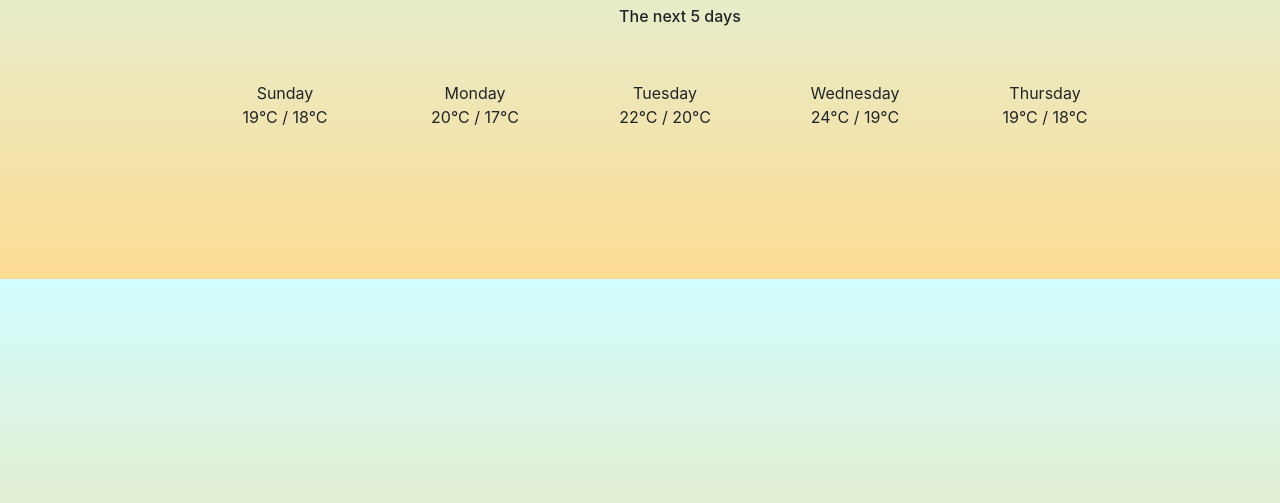
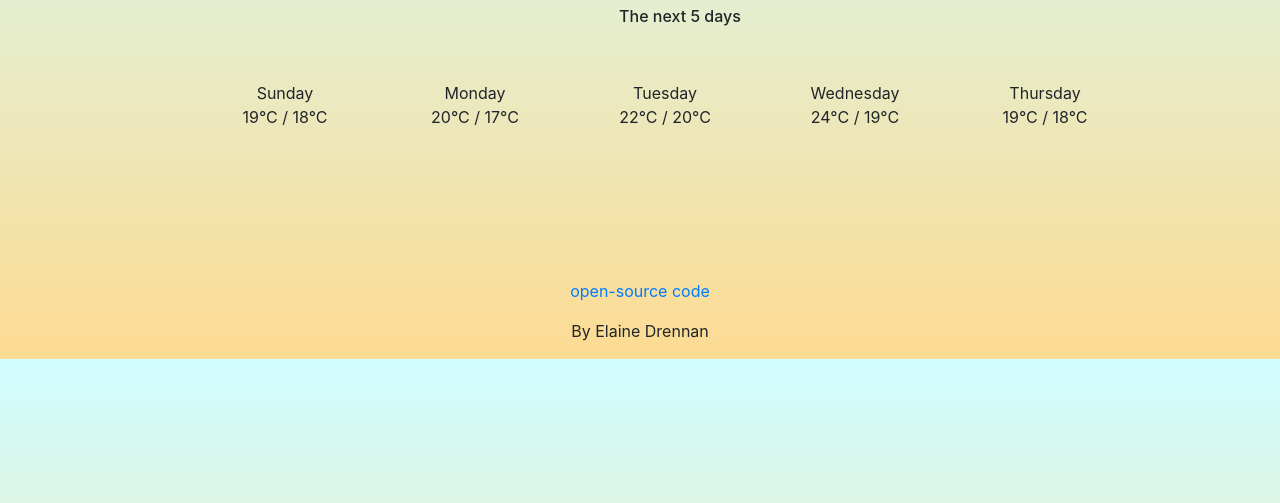
Before and after one commit to ElexisD/Myawesomeproject, a plain HTML site: page project.html in a window 1280 px wide. Shown: the part 271-774 px from the top of the page. Drawn offline with nearby package versions, Linux system fonts and the light colour scheme; no server answers.

Commit message:
added link for Github

```diff
--- a/project.html
+++ b/project.html
@@ -9,6 +9,7 @@
         integrity="sha384-JcKb8q3iqJ61gNV9KGb8thSsNjpSL0n8PARn9HuZOnIxN0hoP+VmmDGMN5t9UJ0Z" crossorigin="anonymous">
     <script src="https://kit.fontawesome.com/b61fde869e.js" crossorigin="anonymous"></script>
     <script src="https://unpkg.com/axios/dist/axios.min.js"></script>
+
 </head>
 
 <body>
@@ -97,7 +98,6 @@
             axios.get(apiUrl).then(displayWeatherCondition);
         }
 
-
         function handleSubmit(event) {
             event.preventDefault();
             let city = document.querySelector("#city-input").value;
@@ -110,6 +110,12 @@
         searchForm.addEventListener("click", handleSubmit);
         search("new york")
     </script>
+
+        <a href="https://github.com/ElexisD/Myawesomeproject/tree/main" target="_blank">
+        <p>open-source code
+    </p>
+</a>
+<p>By Elaine Drennan</p>
 </body>
 
 </html>
--- a/src/style.css
+++ b/src/style.css
@@ -59,3 +59,6 @@ body{
         padding:20px;
         color:blue;
     }
+p{
+    text-align: center;
+}
```
